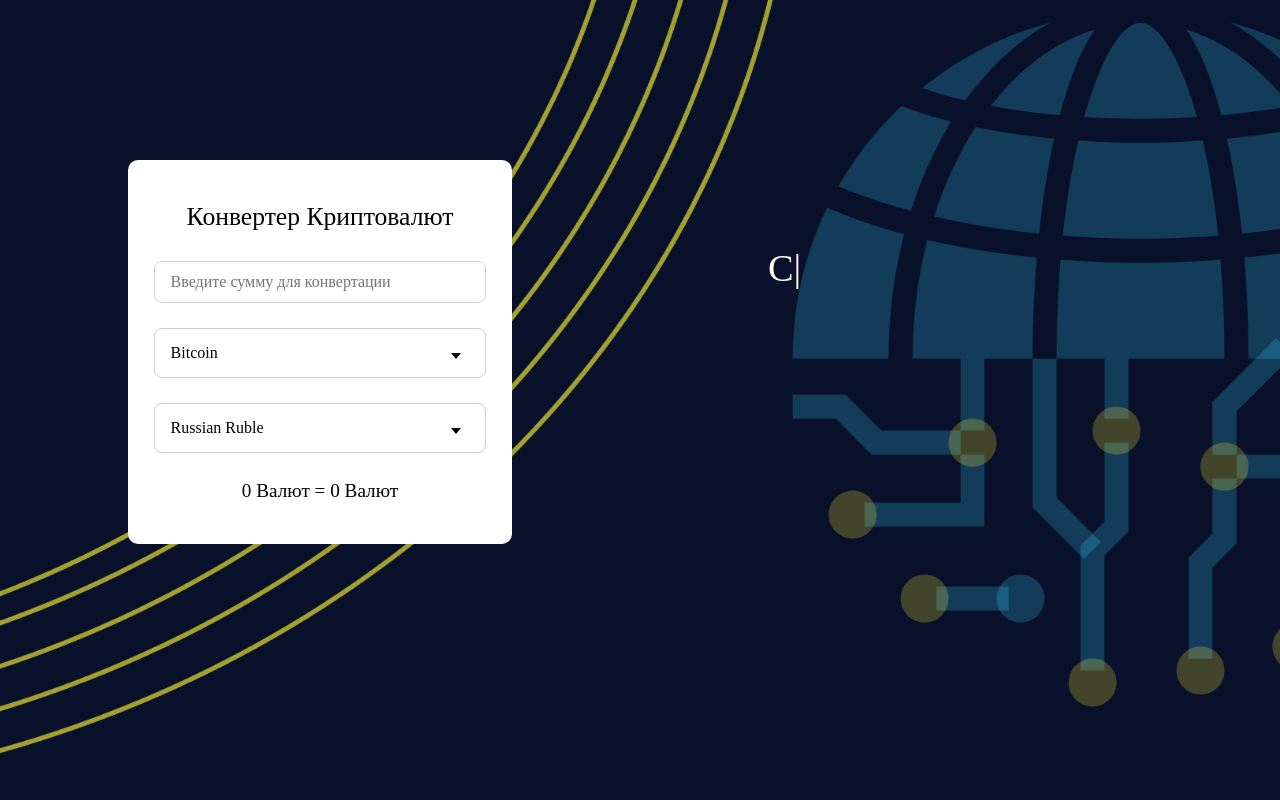
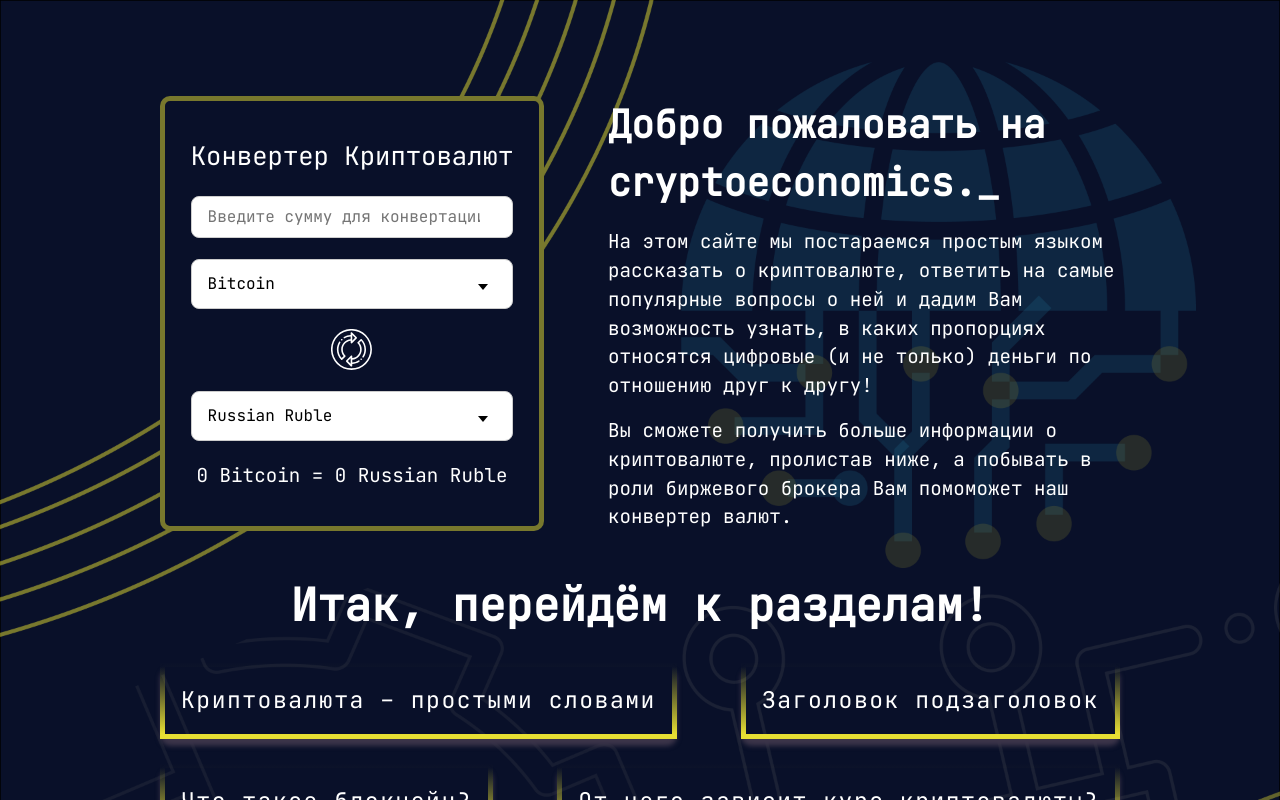
Before and after one commit to BossMouseFire/economic_site_ulstu, a React (Create React App) app: page / in a window 1280 px wide. Shown: the top 800 px of the page. Built offline with nearby package versions, Linux system fonts and the light colour scheme; no server answers.

Commit message:
Added converter and choice section

```diff
--- a/public/index.html
+++ b/public/index.html
@@ -13,7 +13,13 @@
     <!--
       manifest.json provides metadata used when your web app is installed on a
       user's mobile device or desktop. See https://developers.google.com/web/fundamentals/web-app-manifest/
+
     -->
+    <link rel="preconnect" href="https://fonts.gstatic.com" />
+    <link
+      href="https://fonts.googleapis.com/css2?family=JetBrains+Mono&display=swap"
+      rel="stylesheet"
+    />
     <link rel="manifest" href="%PUBLIC_URL%/manifest.json" />
     <!--
       Notice the use of %PUBLIC_URL% in the tags above.
--- a/src/App.css
+++ /dev/null
@@ -1,5 +0,0 @@
-/* p {
-  text-align: center;
-  font-size: 3vw;
-  font-family: Impact, Haettenschweiler, "Arial Narrow Bold", sans-serif;
-} */
--- a/src/App.js
+++ b/src/App.js
@@ -1,11 +1,12 @@
-import "./App.css";
 import React from "react";
 import AboutProject from "./aboutProject/aboutProject";
-
+import './App.scss'
+import Sections from "./sections/sections";
 const App = () => {
   return (
-    <div>
+    <div className="containerApp">
       <AboutProject />
+      <Sections/>
     </div>
   );
 };
--- /dev/null
+++ b/src/App.scss
@@ -0,0 +1,15 @@
+.containerApp {
+  background-image: url("http://localhost:3000/images/background.png");
+  width: 100vw;
+  height: 200vh;
+  background-size: cover;
+  position: absolute;
+  top: 0;
+  left: 0;
+  @media screen and (max-width: 768px) {
+    height: 140vh;
+  }
+  @media screen and (max-width: 480px) {
+    height: 220vh;
+  }
+}
--- a/src/aboutProject/aboutProject.js
+++ b/src/aboutProject/aboutProject.js
@@ -6,10 +6,22 @@ const AboutProject = () => {
   return (
     <div className="containerBackground">
       <Converter />
-      <MachineText
-        arrayText={["Всем пацанам", "Салам", "Как у вас дела?"]}
-        className="greeting"
-      />
+      <div className="contanerStartText">
+        <MachineText
+          arrayText={["Добро пожаловать на cryptoeconomics.tech!", "Погрузитесь в мир криптовалют с нами!"]}
+          className="greeting"
+        />
+        <p>
+          На этом сайте мы постараемся простым языком рассказать о криптовалюте,
+          ответить на самые популярные вопросы о ней и дадим Вам возможность
+          узнать, в каких пропорциях относятся цифровые (и не только) деньги по
+          отношению друг к другу!
+        </p>
+        <p>
+          Вы сможете получить больше информации о криптовалюте, пролистав ниже,
+          а побывать в роли биржевого брокера Вам помоможет наш конвертер валют.
+        </p>
+      </div>
     </div>
   );
 };
--- a/src/aboutProject/aboutProject.scss
+++ b/src/aboutProject/aboutProject.scss
@@ -1,41 +1,109 @@
 .containerBackground {
-  background-image: url("http://localhost:3000/images/background.png");
-  background-size: cover;
-  background-attachment: fixed;
-  background-color: #091029;
-  width: 100vw;
-  height: 100vh;
-  position: absolute;
-  top: 0;
-  left: 0;
   display: flex;
   flex-direction: row;
-  .greeting {
-    text-align: center;
+  margin-top: 12vh;
+  justify-content: center;
+  @media screen and (max-width: 768px) {
+    flex-direction: column-reverse;
+    align-items: center;
+  }
+  .contanerStartText {
+    font-family: "JetBrains Mono";
     color: white;
-    font-size: 3vw;
-    margin-top: 30vh;
-    margin-left: 20vw;
+    font-size: 1.5vw;
+    width: 40vw;
+    margin-left: 5vw;
+    display: flex;
+    flex-direction: column;
+    justify-content: space-between;
+    @media screen and (max-width: 768px) {
+      width: 80vw;
+      font-size: 3vw;
+    }
+    @media screen and (max-width: 480px) {
+      width: 85vw;
+      font-size: 4.8vw;
+      p {
+        &:nth-child(2) {
+          margin-bottom: 3vh;
+        }
+      }
+    }
+    .greeting {
+      font-weight: bold;
+      font-size: 3vw;
+      height: 9vw;
+      @media screen and (max-width: 768px) {
+        width: 80vw;
+        font-size: 6vw;
+        height: 18vw;
+      }
+      @media screen and (max-width: 480px) {
+        width: 85vw;
+        font-size: 5.8vw;
+        height: 28vw;
+      }
+    }
   }
-
   .converterBlock {
     display: flex;
-    background: #fff;
+    background: #091029;
+    border: 5px solid rgba(231, 223, 51, 0.5);
     width: 30vw;
     flex-direction: column;
     justify-content: space-around;
-    height: 30vw;
+    height: 34vw;
     padding: 2vw;
     border-radius: 10px;
-    margin-top: 20vh;
-    margin-left: 10vw;
+    color: white;
+    font-family: "JetBrains Mono";
+    @media screen and (max-width: 768px) {
+      width: 60vw;
+      height: 68vw;
+      margin-top: 5vh;
+    }
+    @media screen and (max-width: 480px) {
+      width: 85vw;
+      height: 93vw;
+    }
     .titleConverter {
       text-align: center;
       font-size: 2vw;
+      @media screen and (max-width: 768px) {
+        font-size: 4vw;
+      }
+      @media screen and (max-width: 480px) {
+        font-size: 6vw;
+      }
     }
     .result {
       text-align: center;
       font-size: 1.5vw;
+      @media screen and (max-width: 768px) {
+        font-size: 3vw;
+      }
+      @media screen and (max-width: 480px) {
+        font-size: 5vw;
+      }
+    }
+    .refresh {
+      margin-left: 11vw;
+      width: 3.2vw;
+      cursor: pointer;
+      transform: rotate(-180deg);
+      transition: transform 1000ms ease;
+      @media screen and (max-width: 768px) {
+        width: 5vw;
+        margin-left: 28vw;
+      }
+      @media screen and (max-width: 480px) {
+        width: 8vw;
+        margin-left: 35vw;
+      }
+    }
+    .refreshActive {
+      transform: rotate(180deg);
+      transition: transform 1000ms ease;
     }
     .selection {
       position: relative;
@@ -48,6 +116,7 @@
         border-radius: 8px;
         appearance: none;
         -webkit-appearance: none;
+        background: white;
         &:focus {
           outline: 0;
           border-color: #0891e6;
--- a/src/aboutProject/converter/converter.js
+++ b/src/aboutProject/converter/converter.js
@@ -1,25 +1,26 @@
-import React, { useEffect, useState } from "react";
+import React, { useEffect, useState, useRef } from "react";
 import axios from "axios";
 import "../aboutProject.scss";
 export default function Converter() {
-  const [currencyOne, setCurrencyOne] = useState(1);
-  const [currencyTwo, setCurrencyTwo] = useState(2806);
+  const [currencyOne, setCurrencyOne] = useState([1, "Bitcoin"]);
+  const [currencyTwo, setCurrencyTwo] = useState([2806, "Russian Ruble"]);
   const [amount, setAmount] = useState(0);
   const [result, setResult] = useState(0);
-
+  const refreshEl = useRef(null);
   const params = {
     CMC_PRO_API_KEY: "3814aac7-4d3f-41e8-8a91-1294e1015c5a",
-    id: currencyOne,
-    convert_id: currencyTwo,
+    id: currencyOne[0],
+    convert_id: currencyTwo[0],
     amount,
   };
   const getСurrencyTranslation = () => {
+    //https://pro-api.coinmarketcap.com/v1/tools/price-conversion
     axios
-      .get("https://pro-api.coinmarketcap.com/v1/tools/price-conversion", {
+      .get("", {
         params,
       })
       .then((response) => {
-        let price = response.data.data.quote[`${currencyTwo}`].price;
+        let price = response.data.data.quote[`${currencyTwo[0]}`].price;
         setResult(price.toFixed(2));
       })
       .catch((error) => console.log(error));
@@ -27,14 +28,19 @@ export default function Converter() {
   useEffect(() => {
     getСurrencyTranslation();
   }, [currencyOne, currencyTwo, amount]);
+  const refreshCurrency = () => {
+    const element = refreshEl.current;
+    element.classList.toggle("refreshActive");
+    setCurrencyTwo(currencyOne);
+    setCurrencyOne(currencyTwo);
+  };
+
   return (
     <div className="converterBlock">
-        <div className="titleConverter">
-            Конвертер Криптовалют
-        </div>
+      <div className="titleConverter">Конвертер Криптовалют</div>
       <div>
         <input
-          value={amount != 0 ? amount : null }
+          value={amount !== 0 ? amount : null}
           placeholder="Введите сумму для конвертации"
           onChange={(e) => setAmount(e.target.value)}
           onClick={(e) => e.target.focus()}
@@ -43,27 +49,34 @@ export default function Converter() {
       <div className="selection">
         <select
           value={currencyOne}
-          onChange={(e) => setCurrencyOne(e.target.value)}
+          onChange={(e) => setCurrencyOne(e.target.value.split(","))}
         >
-          <option value="1">Bitcoin</option>
-          <option value="1027">Etherium</option>
-          <option value="2781">United States Dollar</option>
-          <option value="2806">Russian Ruble </option>
+          <option value={[1, "Bitcoin"]}>Bitcoin</option>
+          <option value={[1027, "Etherium"]}>Etherium</option>
+          <option value={[2781, "United States Dollar"]}>
+            United States Dollar
+          </option>
+          <option value={[2806, "Russian Ruble"]}>Russian Ruble</option>
         </select>
+      </div>
+      <div ref={refreshEl} className="refresh" onClick={refreshCurrency}>
+        <img src="/images/refresh.svg" alt="refresh" />
       </div>
       <div className="selection">
         <select
           value={currencyTwo}
-          onChange={(e) => setCurrencyTwo(e.target.value)}
+          onChange={(e) => setCurrencyTwo(e.target.value.split(","))}
         >
-          <option value="1">Bitcoin</option>
-          <option value="1027">Etherium</option>
-          <option value="2781">United States Dollar</option>
-          <option value="2806">Russian Ruble </option>
+          <option value={[1, "Bitcoin"]}>Bitcoin</option>
+          <option value={[1027, "Etherium"]}>Etherium</option>
+          <option value={[2781, "United States Dollar"]}>
+            United States Dollar
+          </option>
+          <option value={[2806, "Russian Ruble"]}>Russian Ruble</option>
         </select>
       </div>
       <div className="result">
-        {amount} Валют = {result} Валют
+        {amount} {currencyOne[1]} = {result} {currencyTwo[1]}
       </div>
     </div>
   );
--- a/src/aboutProject/machineText.js
+++ b/src/aboutProject/machineText.js
@@ -13,7 +13,7 @@ export default function MachineText({ arrayText, className }) {
 
   useEffect(() => {
     if (count < arrayText[line].length && stateText === true) {
-      setTextPrinted(textErasable + "|");
+      setTextPrinted(textErasable + "_");
     }
   }, [textErasable]);
 
@@ -40,10 +40,10 @@ export default function MachineText({ arrayText, className }) {
         if (count === 0) {
           setDirectOrder(true);
           setTextErasable("");
-          setTextPrinted("|");
+          setTextPrinted("_");
           line++;
         } else {
-          setTextPrinted((prev) => prev.slice(0, count) + "|");
+          setTextPrinted((prev) => prev.slice(0, count) + "_");
           count--;
         }
       }
--- /dev/null
+++ b/src/sections/choiceSection.js
@@ -0,0 +1,19 @@
+import React from "react";
+import "./sections.scss";
+export default function ChoiceSection() {
+  return (
+    <div>
+      <div className="titleChoice">Итак, перейдём к разделам!</div>
+      <div className="choiceSection">
+        <div className="sectionBlock">Криптовалюта – простыми словами</div>
+        <div className="sectionBlock">Заголовок подзаголовок</div>
+        <div className="sectionBlock">Что такое блокчейн?</div>
+        <div className="sectionBlock">От чего зависит курс криптовалюты?</div>
+        <div className="sectionBlock">На что можно потратить криптовалюту?</div>
+        <div className="sectionBlock">ЗаголовокЗаголовок</div>
+        <div className="sectionBlock">Откуда берётся криптовалюта?</div>
+        <div className="sectionBlock">Ответы на популярные вопросы</div>
+      </div>
+    </div>
+  );
+}
--- /dev/null
+++ b/src/sections/sections.js
@@ -0,0 +1,10 @@
+import React from 'react'
+import ChoiceSection from './choiceSection'
+import './sections.scss'
+export default function Sections() {
+    return (
+        <div className="containerSections">
+            <ChoiceSection/>
+        </div>
+    )
+}
--- /dev/null
+++ b/src/sections/sections.scss
@@ -0,0 +1,46 @@
+.containerSections {
+  .titleChoice {
+    font-family: "JetBrains Mono";
+    text-align: center;
+    color: white;
+    font-weight: bold;
+    font-size: 3.5vw;
+    margin-top: 5vh;
+  }
+  .choiceSection {
+    display: flex;
+    flex-direction: row;
+    width: 75vw;
+    justify-content: space-between;
+    margin: auto;
+    flex-wrap: wrap;
+    margin-top: 3vh;
+    .sectionBlock {
+      color: white;
+      border: 5px solid;
+      border: 5px solid;
+      border-image-source: linear-gradient(
+        180deg,
+        rgba(231, 223, 51, 0) 0%,
+        #e7df33 98.96%
+      );
+      border-image-slice: 1;
+      border-radius: 10px;
+      font-size: 1.8vw;
+      padding: 1rem;
+      font-family: "JetBrains Mono";
+      margin-bottom: 3vh;
+      letter-spacing: 1.5px;
+      box-shadow: 0 7px 5px #3c354a;
+      transition: all ease 0.5s;
+      position: relative;
+      top: 0;
+      &:hover {
+        top: 4px;
+        box-shadow: 0 2px 0px #3c354a;
+        transition: ease 0.5s;
+        cursor: pointer;
+      }
+    }
+  }
+}
```
Also changed, not shown: public/images/background.png, public/images/refresh.svg (added), src/index.css (line endings or trailing spaces).
